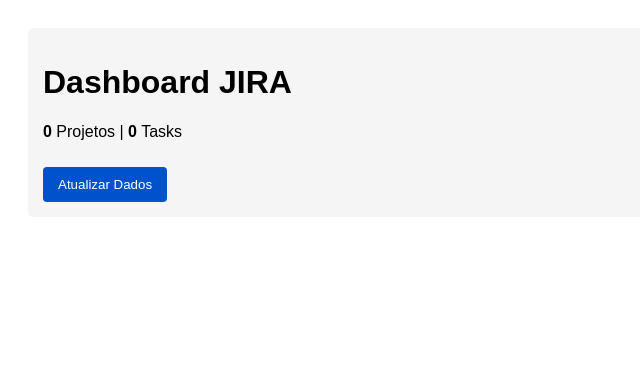
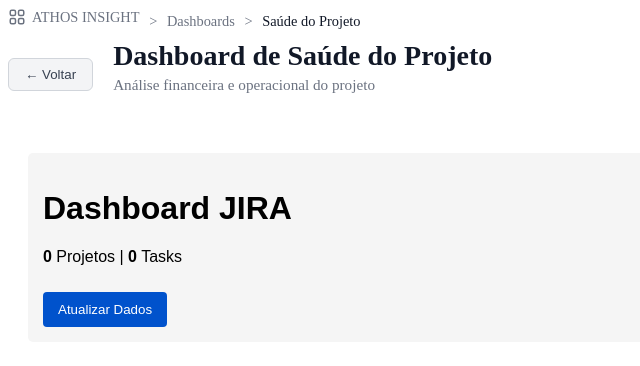
Before and after one commit to AthosFatecSjc/server, a Django app: page /dashboards/ in a window 1280 px wide. Shown: the top 366 px of the page, without its empty margins (0-640 px from the left). Run offline with Django 5.2, Linux system fonts and the light colour scheme.

Commit message:
ATHOS-126 feat(dashboard-header): cria componente header padronizado para dashboard de saúde do projeto

```diff
--- /dev/null
+++ b/apps/dashboards/templates/dashboards/_header.html
@@ -0,0 +1,47 @@
+<div class="dashboard-header" style="margin-bottom: 24px;">
+
+<nav aria-label="breadcrumb" style="font-size: 0.9rem; color: #6b7280; margin-bottom: 10px;">
+    <a href="/" style="text-decoration: none; color: #6b7280; display: inline-flex; align-items: center;">
+        <svg xmlns="http://www.w3.org/2000/svg" width="18" height="18" fill="none" viewBox="0 0 24 24" stroke="#6b7280" style="margin-right: 6px;">
+            <rect x="3" y="3" width="7" height="7" rx="2" stroke-width="2"/>
+            <rect x="14" y="3" width="7" height="7" rx="2" stroke-width="2"/>
+            <rect x="14" y="14" width="7" height="7" rx="2" stroke-width="2"/>
+            <rect x="3" y="14" width="7" height="7" rx="2" stroke-width="2"/>
+        </svg>
+        ATHOS INSIGHT
+    </a>
+    <span style="margin: 0 6px;">></span>
+    <a href="{% url 'dashboard' %}" style="text-decoration: none; color: #6b7280;">Dashboards</a>
+    <span style="margin: 0 6px;">></span>
+    <span style="color: #111827; font-weight: 500;">Saúde do Projeto</span>
+</nav>
+
+    <div style="display: flex; align-items: center; gap: 20px;">
+
+        <button onclick="window.location.href='http://127.0.0.1:8000/'"
+                style="
+                    background: #f3f4f6;
+                    border: 1px solid #d1d5db;
+                    border-radius: 6px;
+                    padding: 8px 16px;
+                    cursor: pointer;
+                    color: #374151;
+                    font-weight: 500;
+                    transition: background 0.2s;
+                "
+                onmouseover="this.style.background='#e5e7eb'"
+                onmouseout="this.style.background='#f3f4f6'">
+            ← Voltar
+        </button>
+
+        <div>
+            <h1 style="margin: 0; font-size: 1.75rem; font-weight: 700; color: #111827;">
+                Dashboard de Saúde do Projeto
+            </h1>
+            <p style="margin-top: 4px; color: #6b7280; font-size: 0.95rem;">
+                Análise financeira e operacional do projeto
+            </p>
+        </div>
+    </div>
+
+</div>
--- a/apps/dashboards/templates/dashboards/index.html
+++ b/apps/dashboards/templates/dashboards/index.html
@@ -120,6 +120,8 @@
     </style>
 </head>
 <body>
+
+    {% include "dashboards/_header.html" %}
 
     {% if error_message %}
     <div id="snackbar">{{ error_message }}</div>
```
